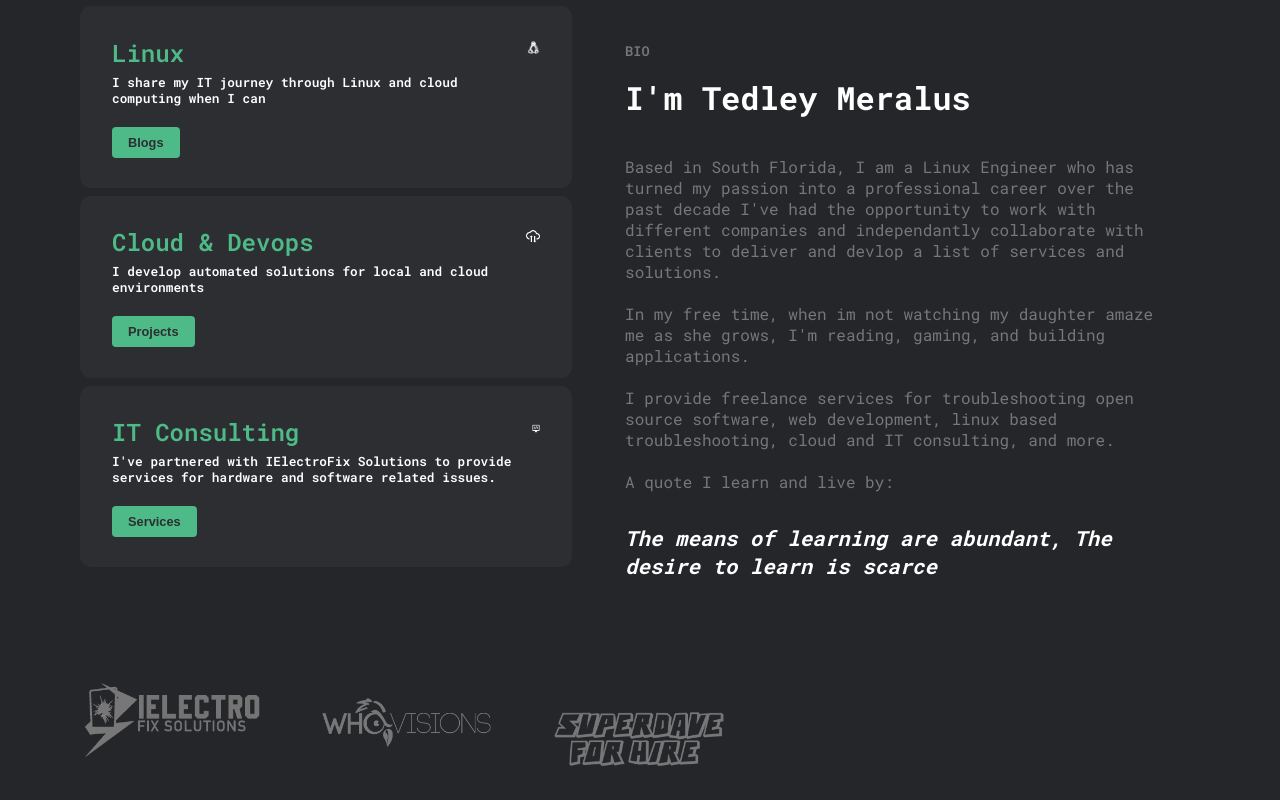
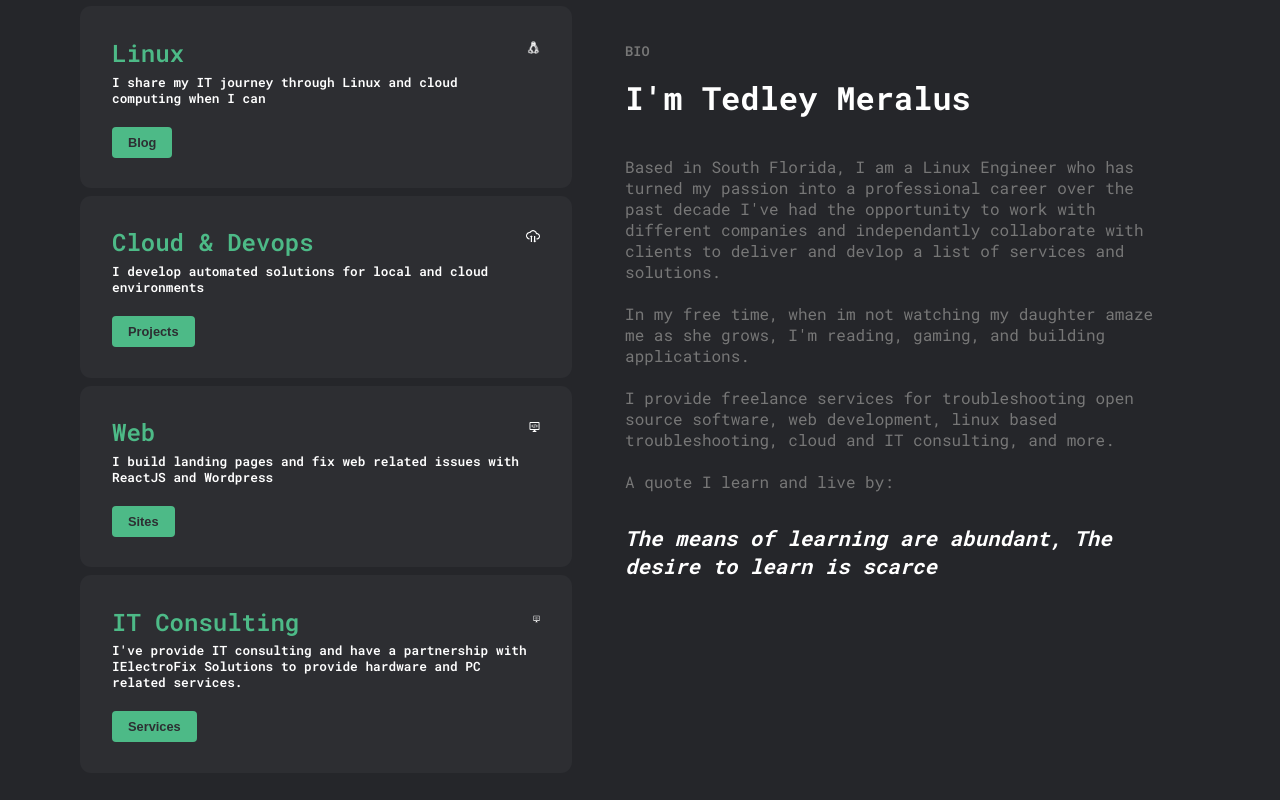
Before and after one commit to tedleyem/meralus.com-old, a React (Create React App) app: page / in a window 1280 px wide. Shown: the part 580-1380 px from the top of the page. Built offline with nearby package versions, Linux system fonts and the light colour scheme.

Commit message:
updated meralus.com homepage

```diff
--- a/src/components/About.js
+++ b/src/components/About.js
@@ -16,8 +16,8 @@ function About() {
             title="Linux"
             desc="I share my IT journey through Linux and cloud computing when I can"
             icon={consultinglogo}
-            buttontext="blogs"
-            url={""}
+            buttontext="blog"
+            url={"https://blog.meralus.com"}
           />
           <AboutCard
             title="Cloud & Devops"
@@ -27,8 +27,15 @@ function About() {
             url={"https://github.com/tmeralus?tab=repositories"}
           />
           <AboutCard
+            title="Web"
+            desc="I build landing pages and fix web related issues with ReactJS and Wordpress"
+            icon={programminglogo}
+            buttontext="Sites"
+            url={"https://links.meralus.com"}
+          />
+          <AboutCard
             title="IT Consulting"
-            desc="I've partnered with IElectroFix Solutions to provide services for hardware and software related issues."
+            desc="I've provide IT consulting and have a partnership with IElectroFix Solutions to provide hardware and PC related services."
             icon={programminglogo}
             buttontext="Services"
             url={"https://ielectrosolutions.com/"}
--- a/src/components/Footer.js
+++ b/src/components/Footer.js
@@ -5,10 +5,12 @@ import linkedin from "../assets/icons/linkedin.svg";
 import instagram from "../assets/icons/instagram.svg";
 
 function Footer() {
+  let date = new Date();
+  let year = date.getFullYear();
   return (
     <footer>
       <div className="copyright">
-        <h3>copyright © 2023 Tedley Meralus - All rights reserved.</h3>
+        <h3>copyright © {year} Tedley Meralus - All rights reserved.</h3>
       </div>
       <div className="foot-icons space-x-rem">
         <div className="foot-icon">
@@ -27,7 +29,7 @@ function Footer() {
         </a>
         </div>
         <div className="foot-icon">
-        <a href="https://github.com/tmeralus" target="_blank" rel="noreferrer">
+        <a href="https://github.com/tedleyem" target="_blank" rel="noreferrer">
           <img src={github} alt="github" />
         </a>
         </div>
```
Also changed, not shown: package.json (+4 -4 lines), 9 other files (tests, documents, lock files or other folders).
